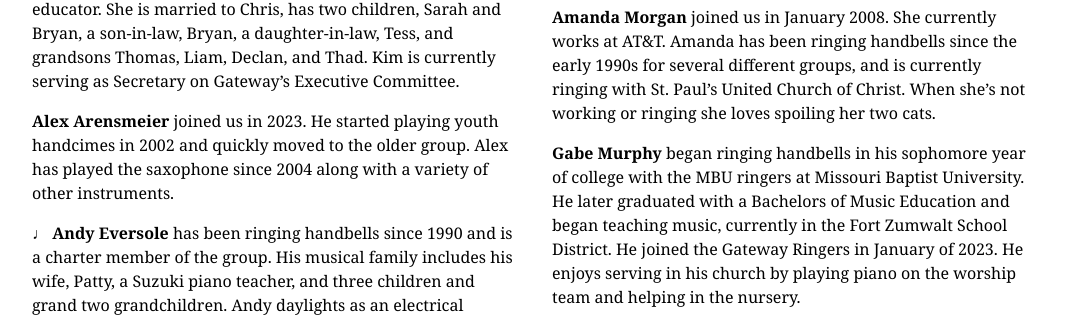
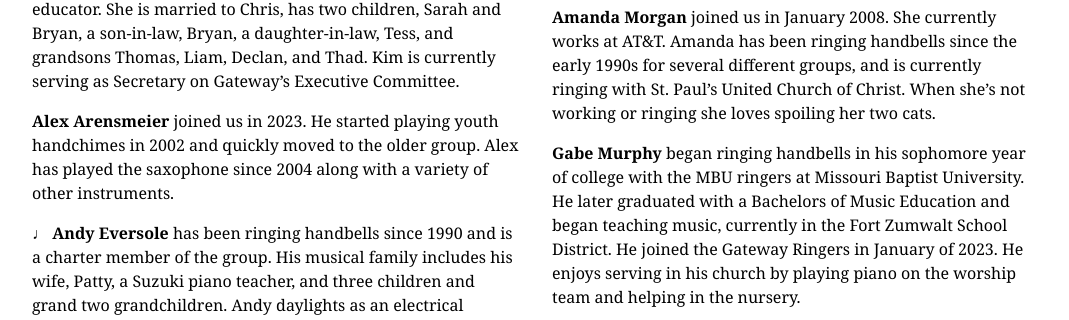
Before and after one commit to GatewayRingers/GatewayRingers.github.io, a Jekyll site: the page built from musicians.html, in a window 1280 px wide and 900 px high, scrolled down 920 px. Shown: the part 150-470 px from the top of the window, without its empty margins (104-1173 px from the left). Built offline with Jekyll 4.4.1, drawn with Linux system fonts in a browser that asks for light colours; nearby versions of some CDN libraries.

Commit message:
Update musicians.html

```diff
--- a/musicians.html
+++ b/musicians.html
@@ -43,7 +43,7 @@ title: Gateway Musicians
     a son-in-law, Bryan, a daughter-in-law, Tess, and grandsons Thomas, Liam, Declan, and Thad. Kim is currently serving as Secretary on Gateway’s Executive Committee.
     </li>
 
-  <li class="pv2" id="Alex"><strong>Alex Arensmeier</strong> joined us in 2023. He started playing youth handcimes in 2002 and quickly moved to the older group.
+  <li class="pv2" id="Alex"><strong>Alex Arensmeier</strong> joined us in 2023. He started playing youth handchimes in 2002 and quickly moved to the older group.
     Alex has played the saxophone since 2004 along with a variety of other instruments.
 
   <li class="pv2" id="Andy"><strong>♩ Andy Eversole</strong>
```
